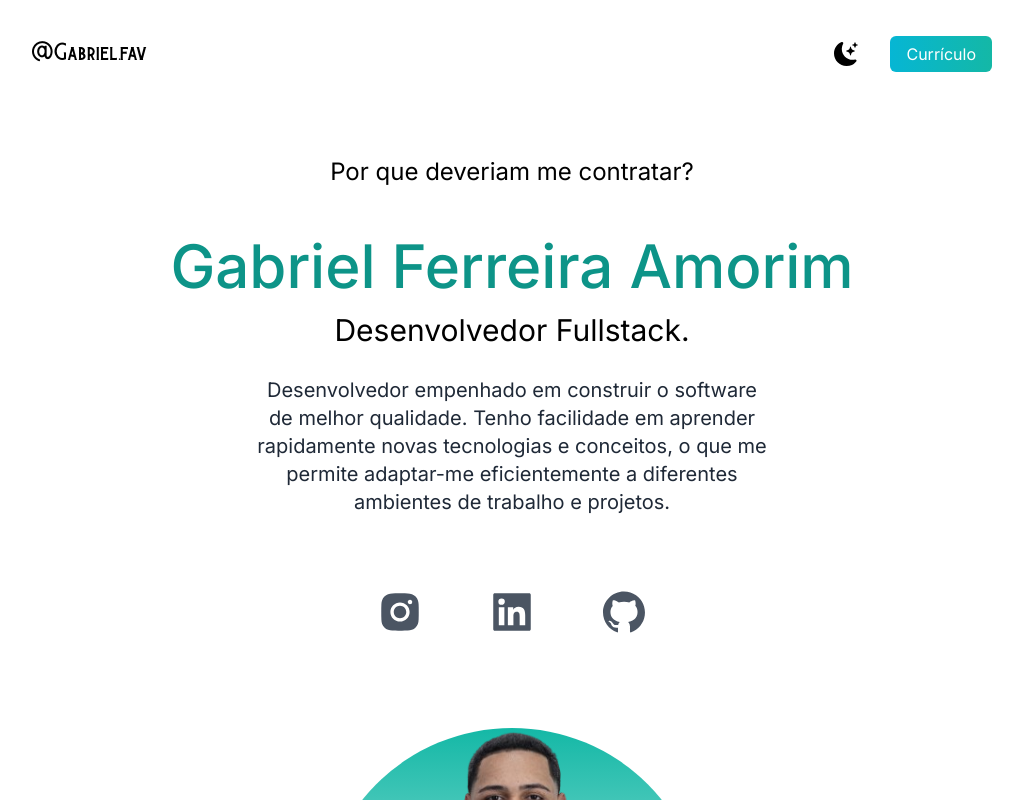
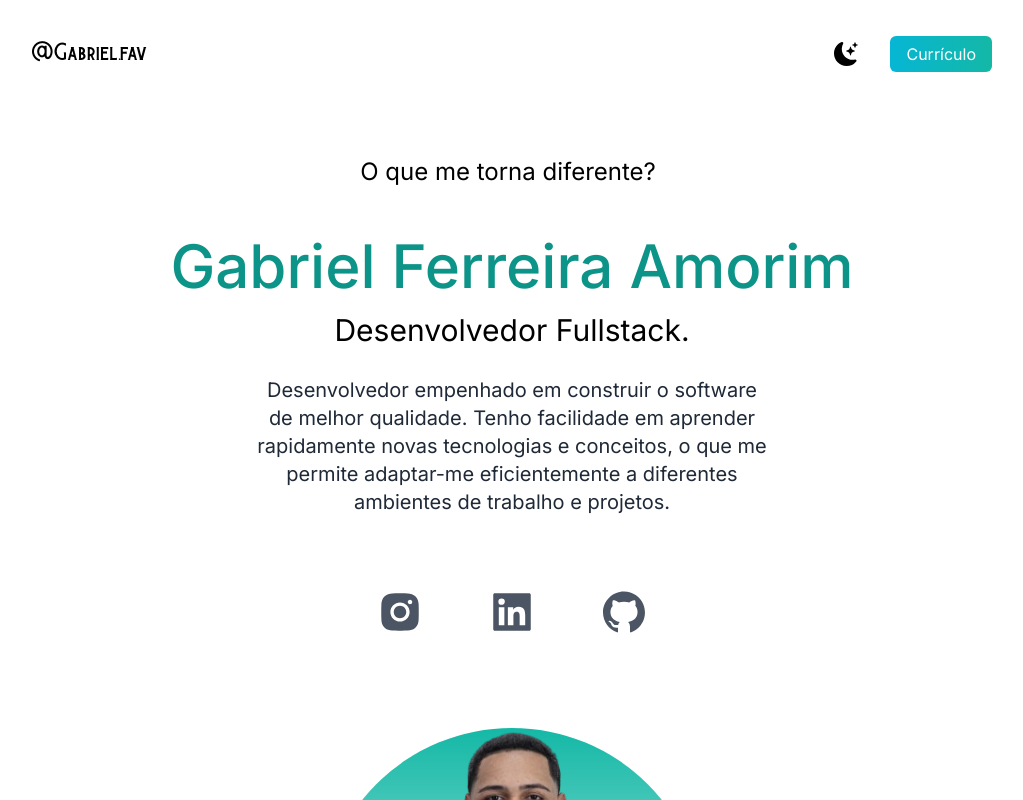
Before and after one commit to Bieelogrom/Portfolio_Gabriel, a Next.js app: page / in a window 1280 px wide. Shown: the top 800 px of the page, without its empty margins (128-1151 px from the left). Built offline with nearby package versions, Linux system fonts and the light colour scheme.

Commit message:
feat: adicionado texto inicial com animação.

```diff
--- a/src/app/page.js
+++ b/src/app/page.js
@@ -16,6 +16,7 @@ import conectavel from "../../public/Conectavel.jpeg";
 // import curriculo from "../../public/dev.pdf";
 import { useState } from "react";
 import { IconContext } from "react-icons";
+import { TypeAnimation } from "react-type-animation";
 
 export default function Home() {
   const TAMANHO_ICONES = 12
@@ -52,7 +53,22 @@ export default function Home() {
             </ul>
           </nav>
           <section className="text-center">
-            <h2 className="text-2xl">Por que deveriam me contratar?</h2>
+            <TypeAnimation
+              sequence={['Por que deveriam me contratar?',1000,
+                'O que me torna diferente?', 1000,
+                'O que me motiva?', 1000,
+                'O que me faz feliz?', 1000,
+                () => {
+                  console.log('Teste!');
+                },
+              ]}
+              wrapper="h2"
+              cursor={true}
+              repeat={Infinity}
+              className={"text-2xl"}
+            >
+
+            </TypeAnimation>
             <div>
 
             </div>
```
